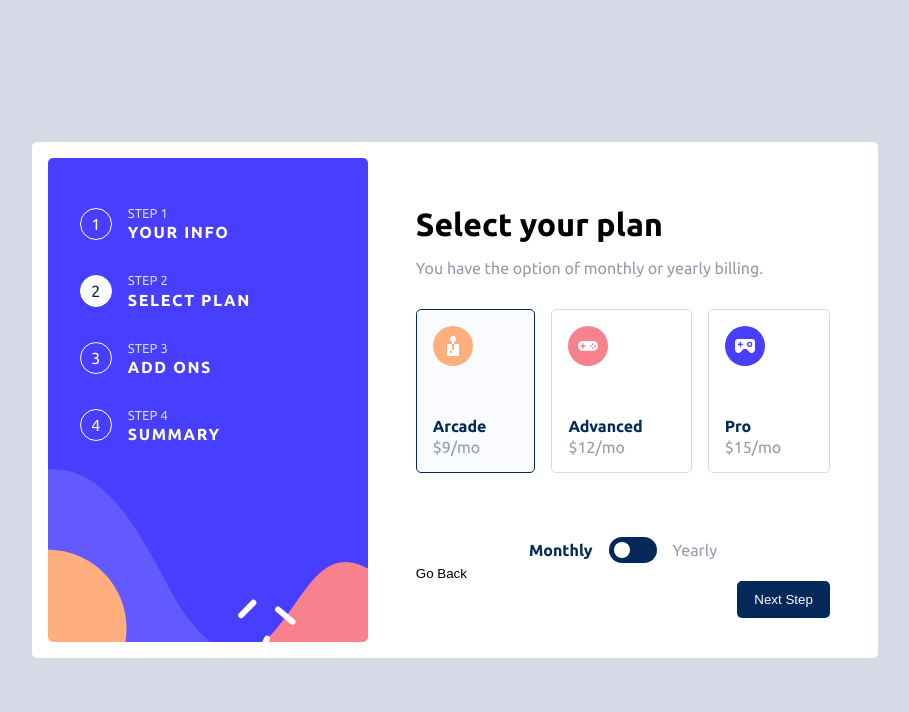
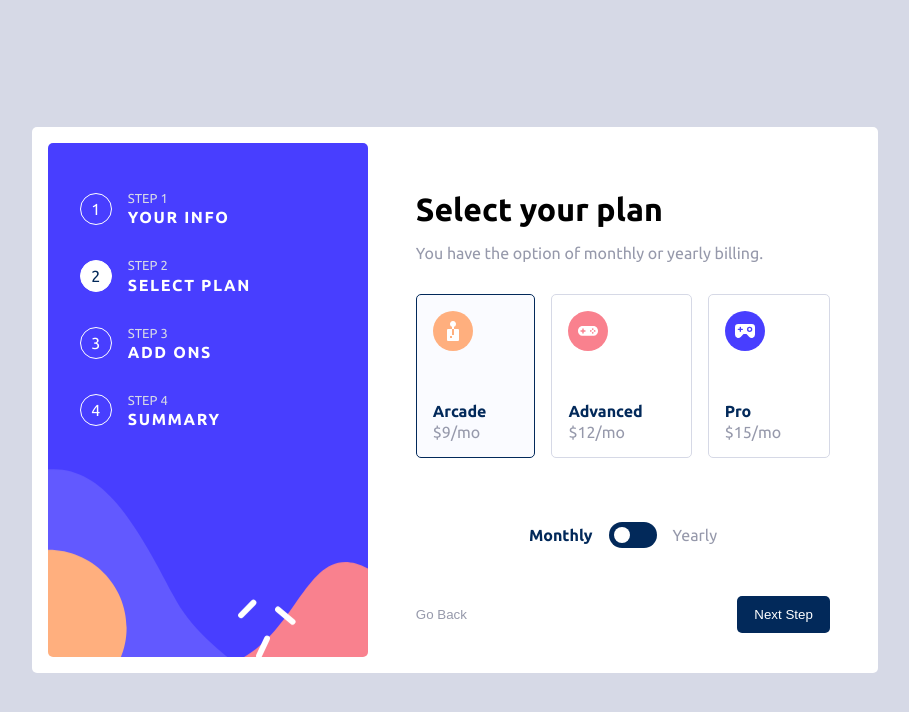
Before and after one commit to hamdi4-beep/multi-step-form, a React (Vite) app: page /multi-step-form/select-plan in a window 1280 px wide. Shown: the top 712 px of the page, without its empty margins (185-1094 px from the left). Built offline with nearby package versions, Linux system fonts and the light colour scheme.

Commit message:
refactor: fixed a false class name in select plan

```diff
--- a/src/components/SelectPlan.tsx
+++ b/src/components/SelectPlan.tsx
@@ -45,7 +45,7 @@ function SelectPlan() {
                 <span className={paymentCycle === 'yearly' ? 'active' : ''}>Yearly</span>
             </div>
 
-            <div className="cta-btns">
+            <div className="action-btns">
                 <button onClick={() => navigate('/multi-step-form/your-info')}>Go Back</button>
                 <button className="cta-btn" onClick={() => navigate('/multi-step-form/add-ons')}>Next Step</button>
             </div>
```
